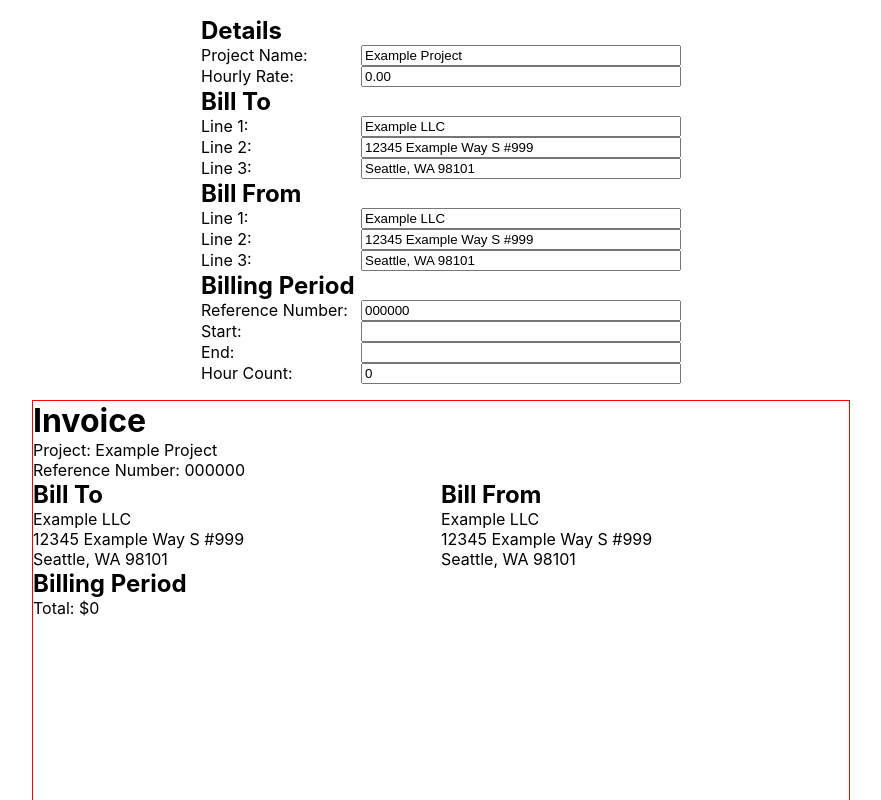
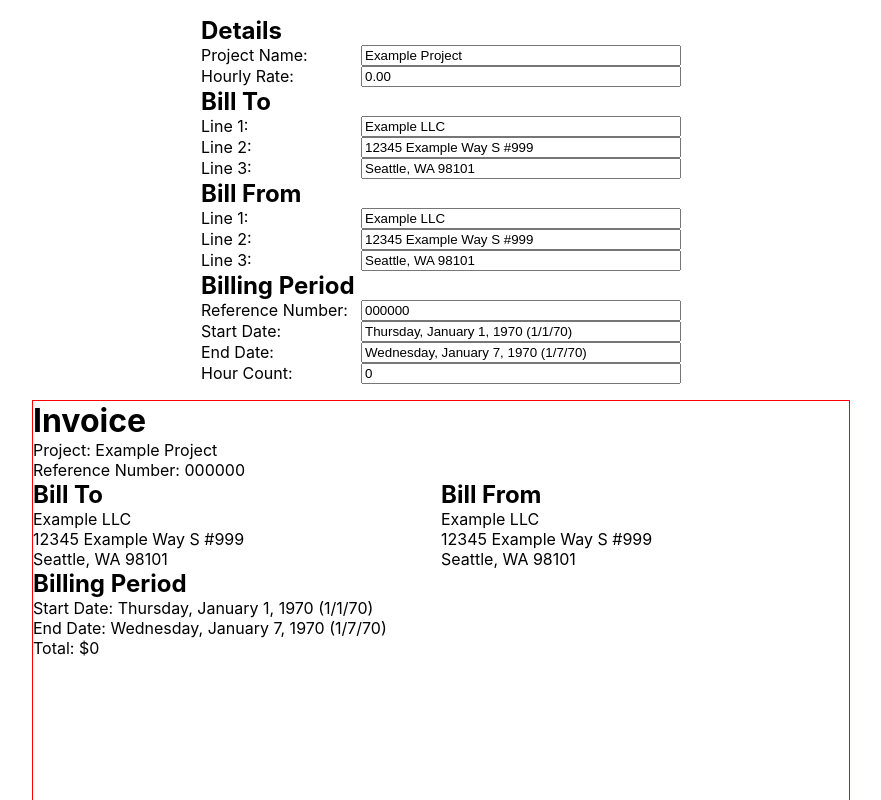
Before and after one commit to arctair/invoicer, a React (Create React App) app in the folder webapp/: page / in a window 1280 px wide. Shown: the top 800 px of the page, without its empty margins (199-1080 px from the left). Built offline with nearby package versions, Linux system fonts and the light colour scheme.

Commit message:
wire up billing period start date and end date

```diff
--- a/webapp/src/Form.tsx
+++ b/webapp/src/Form.tsx
@@ -77,10 +77,18 @@ export default function Form() {
           value={invoice.referenceNumber}
           onChange={(e) => methods.setReferenceNumber(e.target.value)}
         />
-        <Label htmlFor="billingPeriodStart">Start:</Label>
-        <input name="billingPeriodStart" />
-        <Label htmlFor="billingPeriodEnd">End:</Label>
-        <input name="billingPeriodEnd" />
+        <Label htmlFor="billingPeriodStartDate">Start Date:</Label>
+        <input
+          name="billingPeriodStartDate"
+          value={invoice.startDate}
+          onChange={(e) => methods.setStartDate(e.target.value)}
+        />
+        <Label htmlFor="billingPeriodEndDate">End Date:</Label>
+        <input
+          name="billingPeriodEndDate"
+          value={invoice.endDate}
+          onChange={(e) => methods.setEndDate(e.target.value)}
+        />
         <Label htmlFor="hourlyRate">Hour Count:</Label>
         <input
           name="hourCount"
--- a/webapp/src/Invoice.tsx
+++ b/webapp/src/Invoice.tsx
@@ -11,6 +11,8 @@ export default interface Invoice {
   billToLineThree: string
   billToLineOne: string
   referenceNumber: string
+  startDate: string
+  endDate: string
   hourCount: number
   hourCountAsString: string
 }
@@ -31,6 +33,8 @@ const context = React.createContext<{
     setBillToLineTwo: React.Dispatch<string>
     setBillToLineThree: React.Dispatch<string>
     setReferenceNumber: React.Dispatch<string>
+    setStartDate: React.Dispatch<string>
+    setEndDate: React.Dispatch<string>
     setHourCount: React.Dispatch<string>
   }
 }>({
@@ -45,6 +49,8 @@ const context = React.createContext<{
     billFromLineTwo: errMissingProvider,
     billFromLineThree: errMissingProvider,
     referenceNumber: errMissingProvider,
+    startDate: errMissingProvider,
+    endDate: errMissingProvider,
     hourCount: 0,
     hourCountAsString: '0',
   },
@@ -58,6 +64,8 @@ const context = React.createContext<{
     setBillFromLineTwo: throwErrMissingProvider,
     setBillFromLineThree: throwErrMissingProvider,
     setReferenceNumber: throwErrMissingProvider,
+    setStartDate: throwErrMissingProvider,
+    setEndDate: throwErrMissingProvider,
     setHourCount: throwErrMissingProvider,
   },
 })
@@ -85,6 +93,12 @@ export function InvoiceProvider(props: React.PropsWithChildren) {
     'Seattle, WA 98101',
   )
   const [referenceNumber, setReferenceNumber] = React.useState('000000')
+  const [startDate, setStartDate] = React.useState(
+    'Thursday, January 1, 1970 (1/1/70)',
+  )
+  const [endDate, setEndDate] = React.useState(
+    'Wednesday, January 7, 1970 (1/7/70)',
+  )
   const [hourCount, setHourCount] = React.useState(0)
   const [hourCountAsString, setHourCountAsString] = React.useState('0')
   return (
@@ -101,6 +115,8 @@ export function InvoiceProvider(props: React.PropsWithChildren) {
           billFromLineTwo,
           billFromLineThree,
           referenceNumber,
+          startDate,
+          endDate,
           hourCount,
           hourCountAsString,
         },
@@ -117,6 +133,8 @@ export function InvoiceProvider(props: React.PropsWithChildren) {
           setBillFromLineTwo,
           setBillFromLineThree,
           setReferenceNumber,
+          setStartDate,
+          setEndDate,
           setHourCount: (s) => {
             setHourCountAsString(s)
             setHourCount(parseFloat(s))
--- a/webapp/src/InvoicePreview.tsx
+++ b/webapp/src/InvoicePreview.tsx
@@ -29,7 +29,9 @@ export default function InvoicePreview() {
         </div>
       </div>
       <h2>Billing Period</h2>
-      Total: ${invoice.hourCount * invoice.hourlyRate}
+      <div>Start Date: {invoice.startDate}</div>
+      <div>End Date: {invoice.endDate}</div>
+      <div>Total: ${invoice.hourCount * invoice.hourlyRate}</div>
     </div>
   )
 }
```
